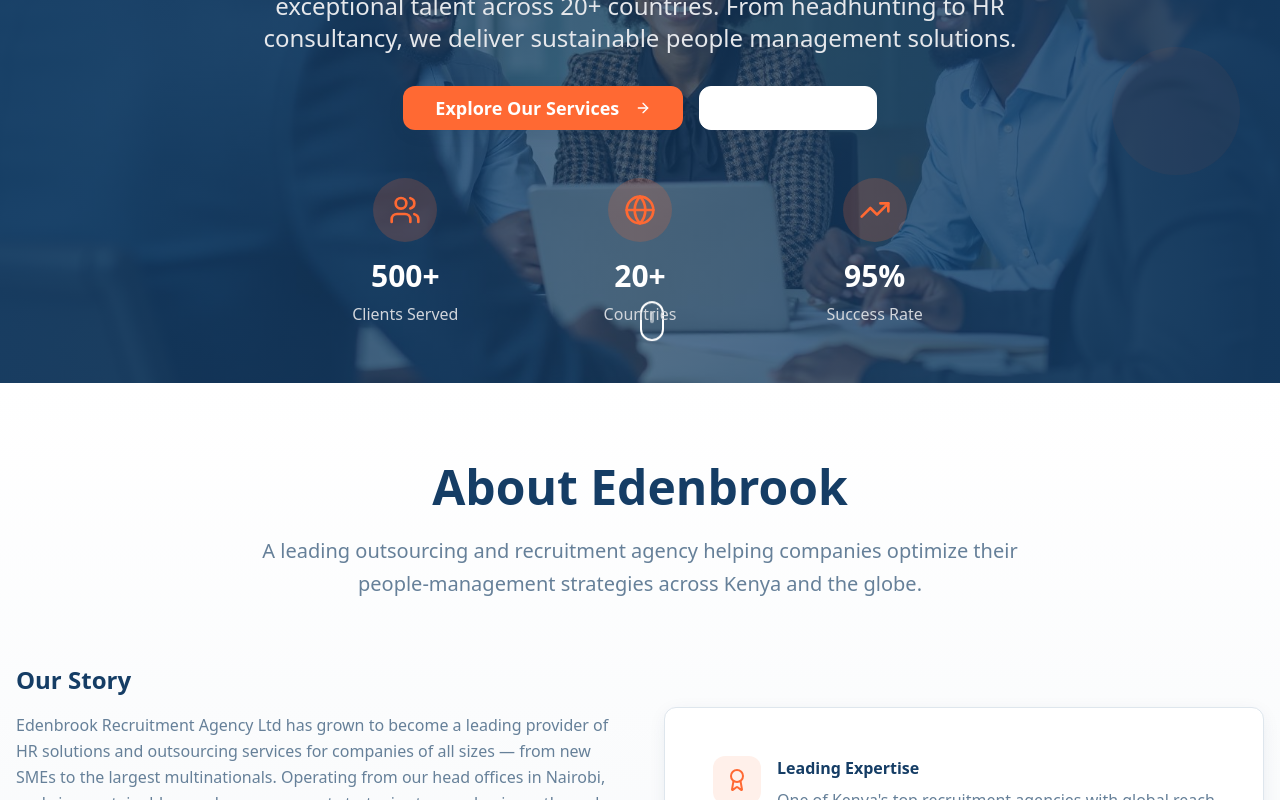
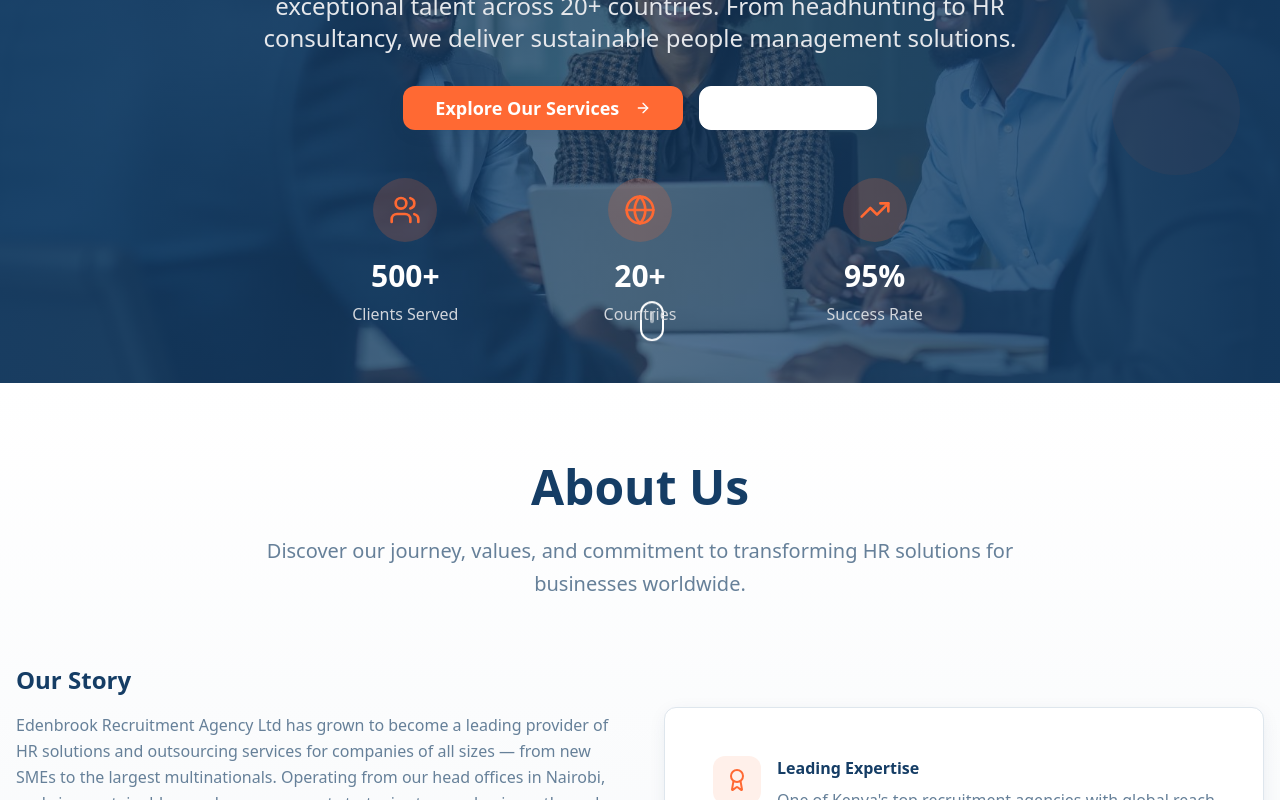
Before and after one commit to olivionate/edenbrook-recruitment-agency, a React (Vite) app: page / in a window 1280 px wide. Shown: the part 417-1217 px from the top of the page. Built offline with nearby package versions, Linux system fonts and the light colour scheme; the HTML template or start-up script is replaced by a standard one.

Commit message:
Refactor About Us page

```diff
--- a/src/components/AboutSection.tsx
+++ b/src/components/AboutSection.tsx
@@ -34,11 +34,11 @@ const AboutSection = () => {
         {/* Section Header */}
         <div className="text-center max-w-3xl mx-auto mb-16">
           <h2 className="text-4xl md:text-5xl font-bold text-brand-navy mb-6">
-            About Edenbrook
+            About Us
           </h2>
           <p className="text-xl text-muted-foreground leading-relaxed">
-            A leading outsourcing and recruitment agency helping companies optimize their
-            people-management strategies across Kenya and the globe.
+            Discover our journey, values, and commitment to transforming HR solutions
+            for businesses worldwide.
           </p>
         </div>
 
```
